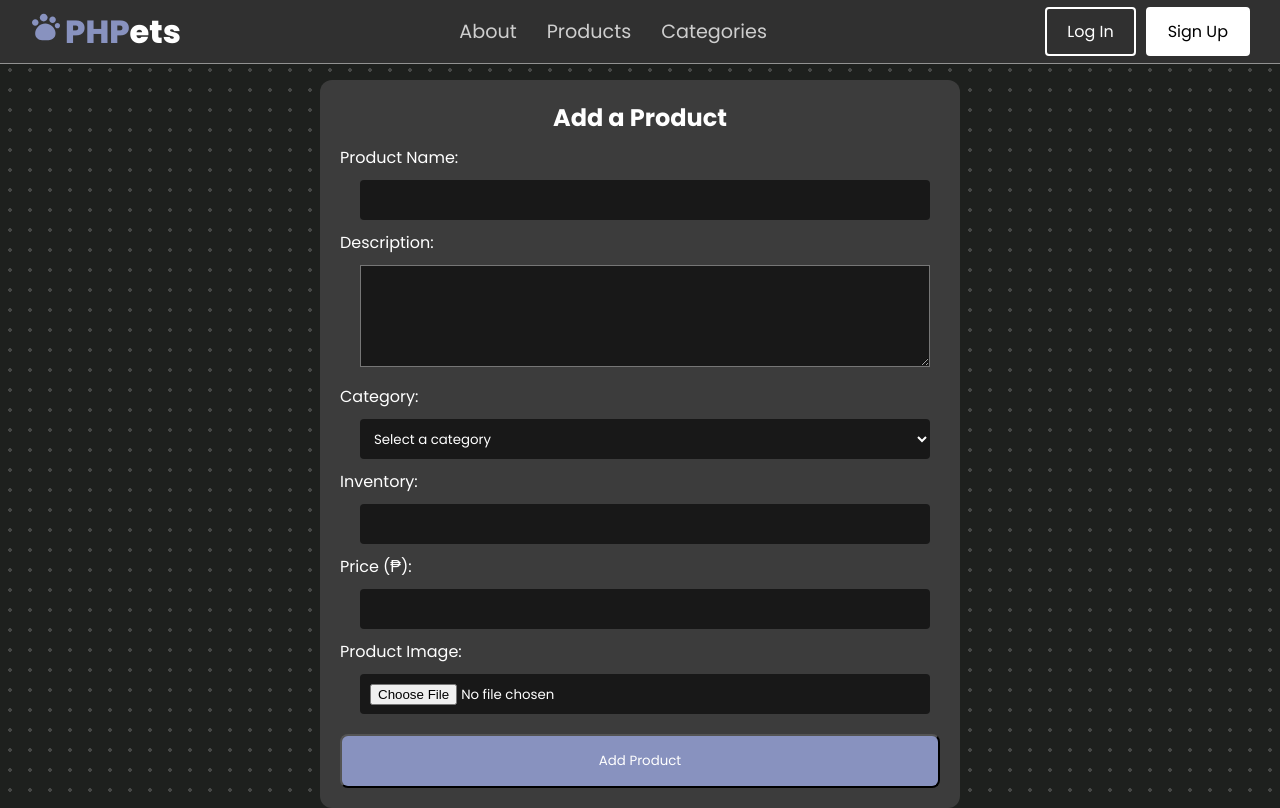
After one commit to IkedaLab-Daniel/phpets_ecommerce, a PHP site: page /seller/add-order.php in a window 1280 px wide. The commit adds this page. Run offline with PHP 8.4, Linux system fonts and the light colour scheme; data that the repository does not hold is empty.

Commit message:
❄️ Added Add a Product form, no logic

```diff
--- /dev/null
+++ b/assets/css/add-product.css
@@ -0,0 +1,64 @@
+#add-product{
+    margin-top: 5rem;
+}
+
+.add-product-main{
+    background-color: #3c3c3c;
+    width: 50%;
+    min-width: 600px;
+    height: auto;
+    margin: auto;
+    border-radius: 12px;
+    padding: 20px;
+}
+
+.add-product-main h2{
+    text-align: center;
+}
+
+label{
+    display: block;
+    margin: 10px 0 10px 0;
+}
+
+input{
+    margin-left: 20px;
+    background-color: rgb(24, 24, 24);
+    border: 0px solid white;
+    width: 95%;
+    height: 40px;
+    border-radius: 4px;
+    padding: 10px;
+    color: white;
+}
+
+select{
+    margin-left: 20px;
+    background-color: rgb(24, 24, 24);
+    border: 0px solid white;
+    width: 95%;
+    height: 40px;
+    border-radius: 4px;
+    padding: 10px;
+}
+
+textarea{
+    margin-left: 20px;
+    width: 95%;
+    background-color: rgb(24, 24, 24);
+    color: white;
+    padding: 10px;
+}
+
+.btn-container{
+    display: flex;
+    justify-content: center;
+}
+
+button{
+    margin: 20px 0 0 0;
+    background-color: #8892BF;
+    border-radius: 8px;
+    width: 100%;
+    padding: 15px 0;
+}
--- /dev/null
+++ b/seller/add-order.php
@@ -0,0 +1,67 @@
+<?php
+    include ('../includes/header.php');
+    include ('../includes/db_connect.php');
+?>
+
+<!DOCTYPE html>
+    <html lang="en">
+    <head>
+        <meta charset="UTF-8">
+        <meta name="viewport" content="width=device-width, initial-scale=1.0">
+        <link rel="stylesheet" href="../assets/css/add-product.css">
+        <title>Add a Product</title>
+    </head>
+
+    <body>
+        <div id="add-product">
+            <div class="add-product-main">
+                <h2>Add a Product</h2>
+                <form action="process_add_product.php" method="POST" enctype="multipart/form-data">
+                    <div class="form-group">
+                        <label for="product_name">Product Name:</label>
+                        <input type="text" id="product_name" name="product_name" required>
+                    </div>
+
+                    <div class="form-group">
+                        <label for="description">Description:</label>
+                        <textarea id="description" name="description" rows="4" required></textarea>
+                    </div>
+
+                    <div class="form-group">
+                        <label for="category">Category:</label>
+                        <select id="category" name="category" required>
+                            <option value="" disabled selected>Select a category</option>
+                            <?php
+                                // Fetch categories from the database
+                                $categories_query = "SELECT * FROM categories";
+                                $categories_result = mysqli_query($conn, $categories_query);
+                                while ($category = mysqli_fetch_assoc($categories_result)) {
+                                    echo "<option value='{$category['category_id']}'>{$category['name']}</option>";
+                                }
+                            ?>
+                        </select>
+                    </div>
+
+                    <div class="form-group">
+                        <label for="inventory">Inventory:</label>
+                        <input type="number" id="inventory" name="inventory" min="1" required>
+                    </div>
+
+                    <div class="form-group">
+                        <label for="price">Price (₱):</label>
+                        <input type="number" id="price" name="price" step="0.01" min="0" required>
+                    </div>
+
+                    <div class="form-group">
+                        <label for="image">Product Image:</label>
+                        <input type="file" id="image" name="image" accept="image/*" required>
+                    </div>
+
+                    <div class="btn-container">
+                        <button type="submit" class="submit-btn">Add Product</button>
+                    </div>
+                </form>
+            </div>
+        </div>
+    </body>
+</html>
```
Also changed, not shown: seller/seller.php (+8 -7 lines), assets/images/add.svg (added).
